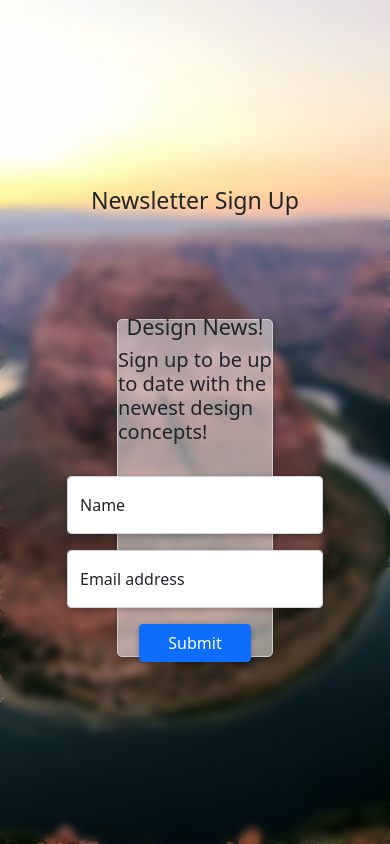
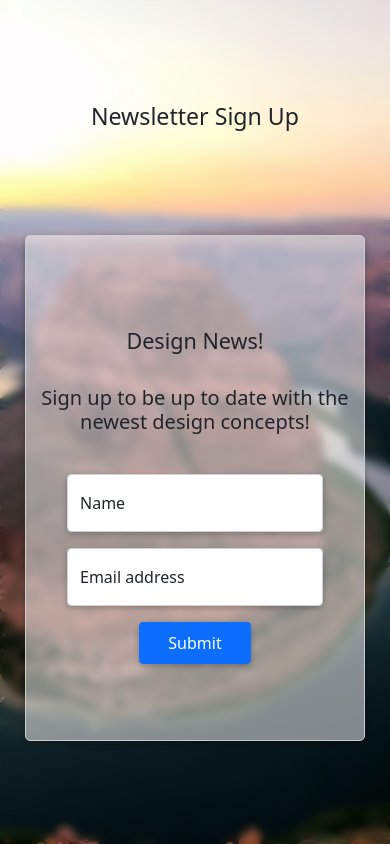
Before and after one commit to mik9016/Newsletter, a website built with webpack: page src/index.html in a window 390 px wide. Built offline with nearby package versions, Linux system fonts and the light colour scheme.

Commit message:
responsiveness added

```diff
--- a/src/css/index.scss
+++ b/src/css/index.scss
@@ -26,9 +26,19 @@ body{
     justify-content: center;
     align-items: center;
     width: 40vw;
-    height: 40vh;
+    height: 50vh;
     border: solid 1px #cccccc;
     box-shadow: 0 2px 6px rgba(0, 0, 0, 0.26);
+    h4{
+        word-wrap: break-word;
+        padding: 16px;
+
+    }
+    h5{
+      padding: 8px;
+      text-align: center;
+
+    }
     input{
 
         box-shadow: 0 2px 6px rgba(0, 0, 0, 0.26);
@@ -58,3 +68,26 @@ body{
     border: solid 1px #cccccc;
     box-shadow: 0 2px 6px rgba(0, 0, 0, 0.26);
 }
+
+@media screen and (max-width: 760px) {
+    #form-container{
+        min-width: 340px;
+        min-height: 60vh;
+        h4{
+            word-wrap: break-word;
+            padding: 16px;
+
+        }
+        h5{
+          padding: 8px;
+          text-align: center;
+
+        }
+        .btn-primary{
+            padding: 8px;
+            width: 112px;
+            box-shadow: 0 2px 6px rgba(0, 0, 0, 0.26);
+            text-align: center;
+        }
+    }
+  }
```
